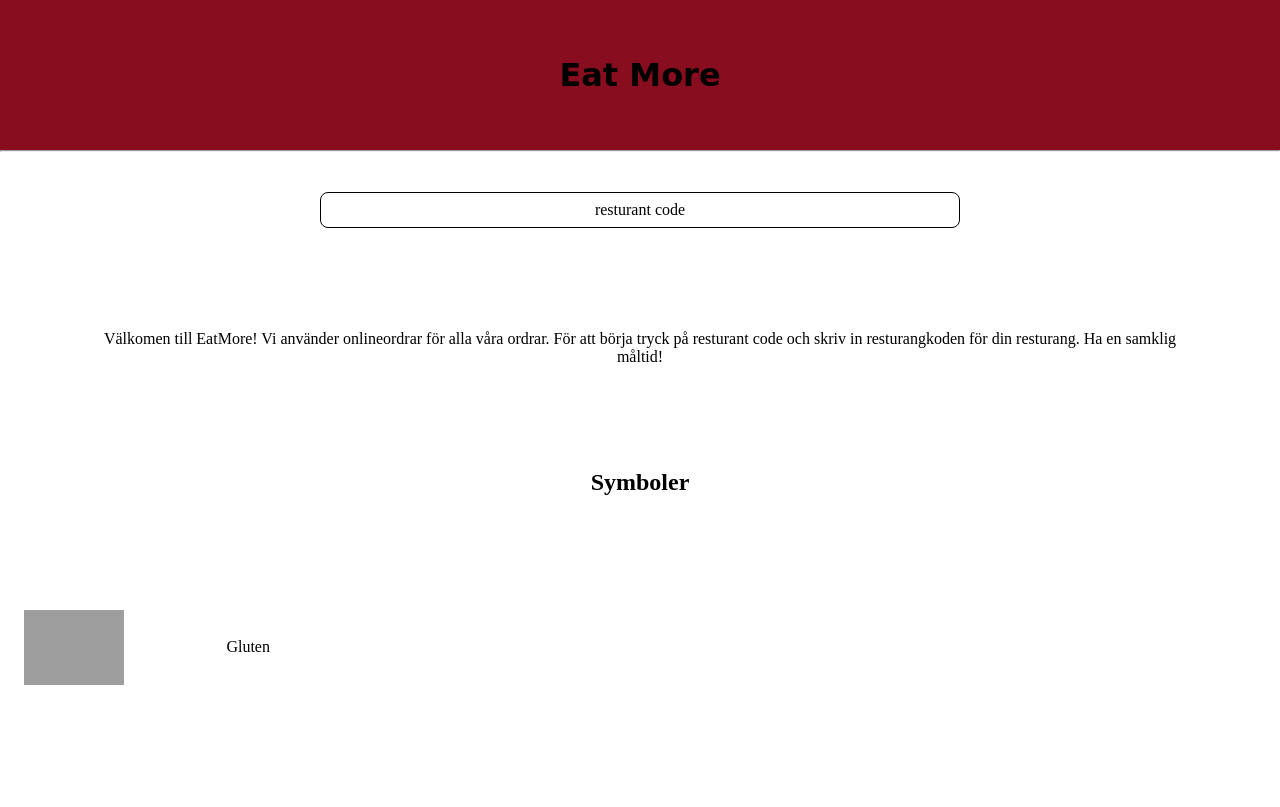
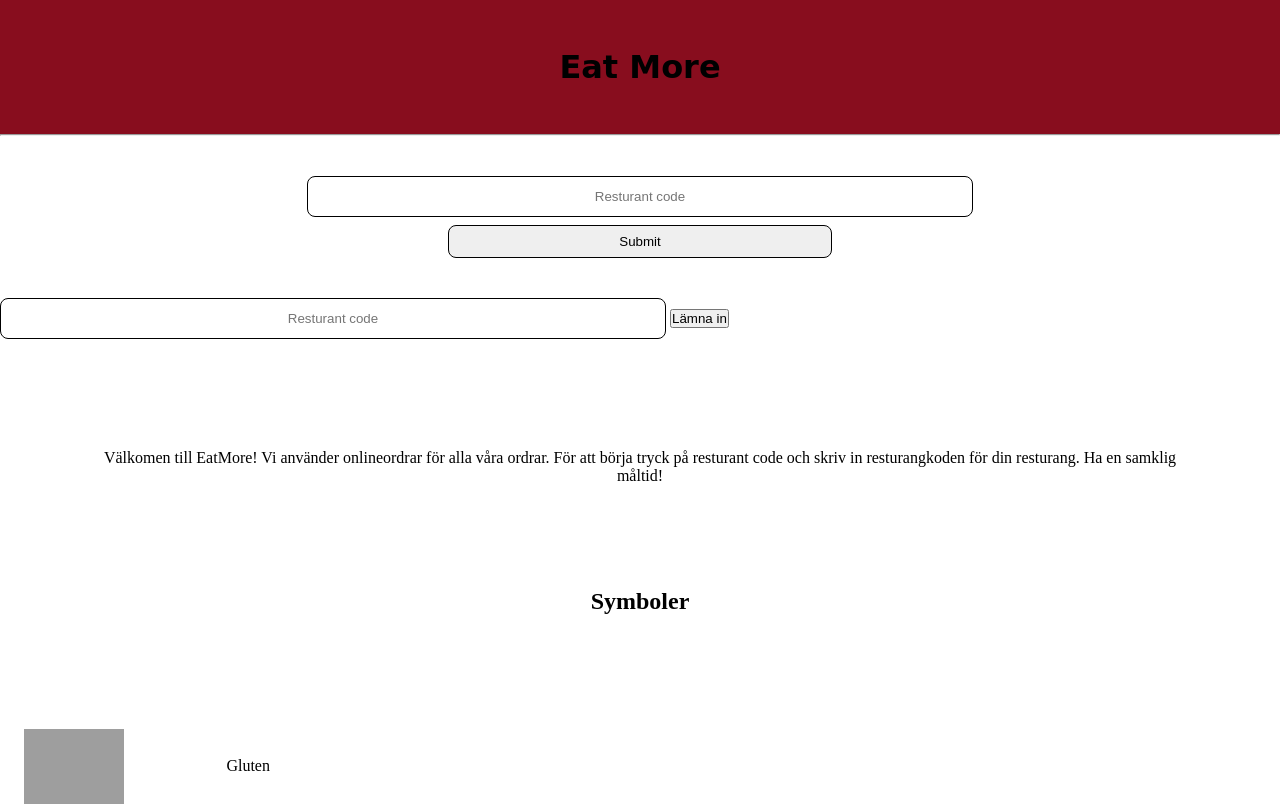
Before and after one commit to Teo-Backstrom/webutveckling-projekt2, a plain HTML site: page projekt2/index.html in a window 1280 px wide. Shown: the top 807 px of the page. Drawn offline with Linux system fonts and the light colour scheme; grey boxes are pictures that could not be loaded; a web font is replaced by a local one.

Commit message:
länk mellan index, order. börjat på order

```diff
--- a/projekt2/index.css
+++ b/projekt2/index.css
@@ -5,19 +5,43 @@
 
 header {
   font-family: "Cherry Cream Soda", cursive;
-  padding: 2vh;
+  padding: 1vh;
   background-color: #880d1e;
 }
 
+h1,
+h2 {
+  margin: 5vh;
+  display: flex;
+  justify-content: center;
+}
+
 .kod {
+  display: flex;
+  align-items: center;
+  flex-direction: column;
+}
+
+.inmatning {
   text-align: center;
-  margin-left: 25vw;
-  margin-right: 25vw;
+  width: 50vw;
   margin-top: 5vh;
-  align-items: center;
+  margin-bottom: 1vh;
+  border: 1px black solid;
+  border-radius: 1vh;
+  padding: 1.5vh;
+}
+
+.inlogning {
+  text-align: center;
+  width: 30vw;
   border: 1px black solid;
   border-radius: 1vh;
   padding: 8px;
+}
+
+.inlogning :hover {
+  background-color: red;
 }
 
 .symboler {
@@ -28,12 +52,6 @@ img {
   width: 100px;
 }
 
-h1,
-h2 {
-  margin: 5vh;
-  display: flex;
-  justify-content: center;
-}
 main p {
   margin: 8vw;
   text-align: center;
--- a/projekt2/index.html
+++ b/projekt2/index.html
@@ -12,11 +12,17 @@
         <h1>Eat More</h1>
     </header>
     <hr>
-    <div class="kod">
-        <p>
-            resturant code
-        </p>
-    </div>
+    <form action="order.html" class="kod" method="POST">
+        <input type="text" class="inmatning" placeholder="Resturant code">
+        <input type="submit" class="inlogning" value="Submit">
+    </form>
+
+    <form>
+        <label>
+            <input id="restaurant-code" type="text" class="inmatning" placeholder="Resturant code">
+        </label>
+        <button type="button" onclick="SubmitForm()">Lämna in</button>
+    </form>
 
     <main>
         <p>Välkomen till EatMore! Vi använder onlineordrar för alla våra ordrar. För att börja tryck på resturant code och skriv in resturangkoden för din resturang. Ha en samklig måltid!</p>
@@ -38,7 +44,14 @@
     </main>
     <hr>
     <footer>
-
     </footer>
+    <script>
+        function SubmitForm() {
+            let restaurantCode = document.getElementById("restaurant-code");
+            if(restaurantCode === "123"){
+            window.location = "order.html";
+            }
+        }
+     </script>
 </body>
 </html>
--- /dev/null
+++ b/projekt2/order.css
@@ -0,0 +1,34 @@
+* {
+  margin: 0;
+  padding: 0;
+}
+
+header {
+  font-family: "Cherry Cream Soda", cursive;
+  padding: 1vh;
+  background-color: #880d1e;
+}
+
+h1 {
+  margin: 5vh;
+  display: flex;
+  justify-content: center;
+}
+
+#Programering {
+  display: flex;
+  flex-direction: column;
+  align-items: center;
+  text-align: center;
+}
+
+#Programering img {
+  width: 80vw;
+  height: 80vw;
+}
+
+#Programering aside {
+  border: black solid;
+  width: 80vw;
+  margin: 4vh;
+}
```
Also changed, not shown: projekt2/order.html (+35 -1 lines).
